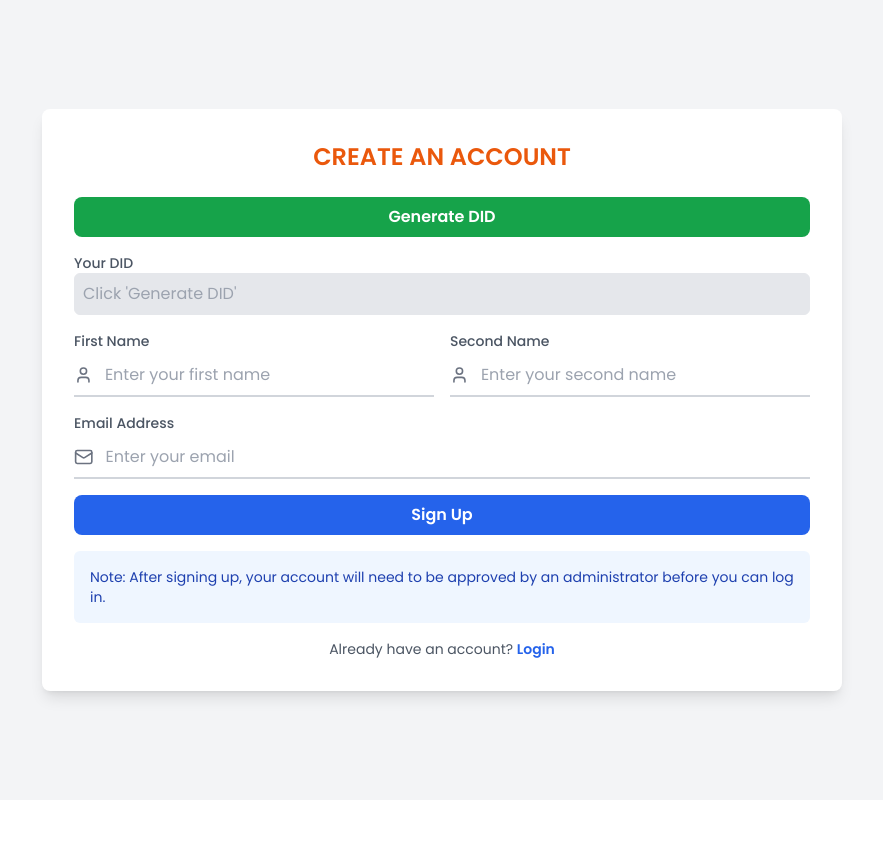
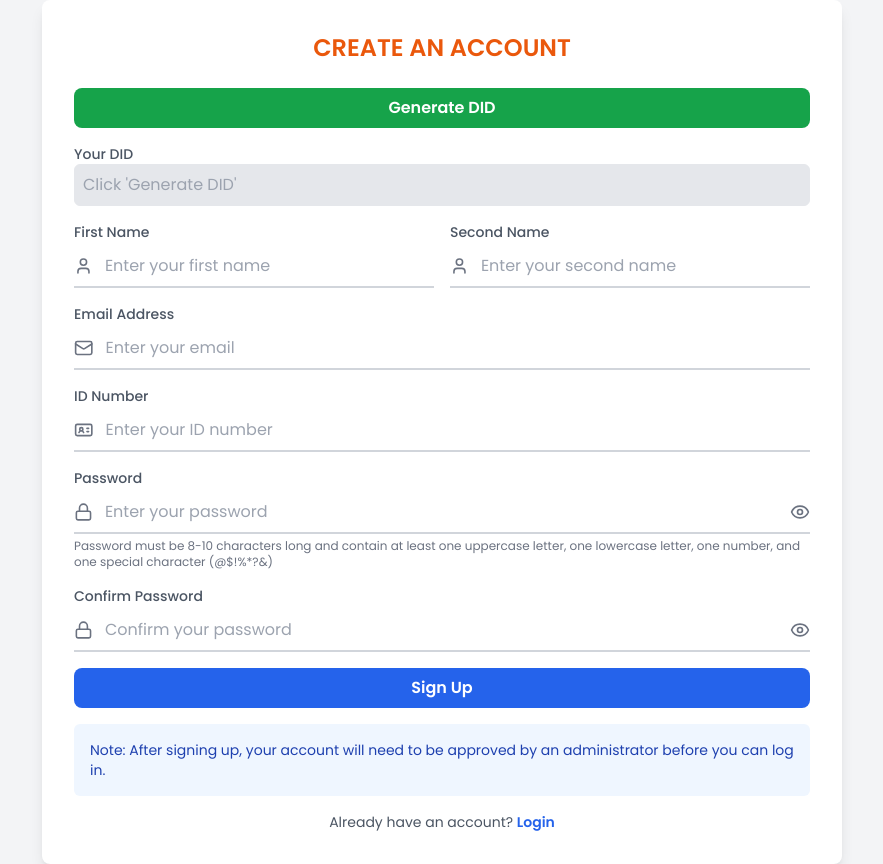
Before and after one commit to Astro-no/DID-Insurance, a React (Create React App) app: page /signup in a window 1280 px wide. Shown: the whole page, without its empty margins (198-1081 px from the left). Before the commit the page ends 800 px from the top, so only its background shows below. Built offline with nearby package versions, Linux system fonts and the light colour scheme.

Commit message:
fix for signup failed error

```diff
--- a/src/authentication/Signup.jsx
+++ b/src/authentication/Signup.jsx
@@ -1,7 +1,7 @@
 import { useState } from "react";
 import { Link, useNavigate } from "react-router-dom";
 import { toast, ToastContainer } from "react-toastify";
-import { Mail, Lock, Eye, EyeClosed, User, IdCard } from "lucide-react";
+import { Mail, Lock, Eye, EyeOff, User, IdCard } from "lucide-react";
 import "react-toastify/dist/ReactToastify.css";
 
 const Signup = () => {
@@ -22,6 +22,19 @@ const Signup = () => {
   const togglePasswordVisibility = () => setPasswordVisible((prev) => !prev);
   const toggleConfirmPasswordVisibility = () => setConfirmPasswordVisible((prev) => !prev);
 
+  // Password validation regex
+  const passwordRegex = /^(?=.*[a-z])(?=.*[A-Z])(?=.*\d)(?=.*[@$!%*?&])[A-Za-z\d@$!%*?&]{8,10}$/;
+
+  const validatePassword = (password) => {
+    if (password.length < 8 || password.length > 10) {
+      return "Password must be between 8 and 10 characters long";
+    }
+    if (!passwordRegex.test(password)) {
+      return "Password must contain at least one uppercase letter, one lowercase letter, one number, and one special character";
+    }
+    return null;
+  };
+
   // Generate a DID
   const generateDID = () => {
     if (didGenerated) return;
@@ -37,6 +50,12 @@ const Signup = () => {
 
     if (!firstName || !secondName || !email || !idNumber || !password || !confirmPassword || !did) {
       toast.error("Please fill in all fields");
+      return;
+    }
+
+    const passwordError = validatePassword(password);
+    if (passwordError) {
+      toast.error(passwordError);
       return;
     }
 
@@ -155,6 +174,74 @@ const Signup = () => {
             </div>
           </div>
 
+          <div className="mb-4">
+            <p className="text-sm font-medium text-gray-600">ID Number</p>
+            <div className="flex items-center border-b-2 border-gray-300 mt-1">
+              <IdCard className="w-5 h-5 text-gray-500" />
+              <input
+                type="text"
+                value={idNumber}
+                onChange={(e) => setIdNumber(e.target.value)}
+                placeholder="Enter your ID number"
+                className="w-full p-2 pl-3 bg-transparent border-none focus:outline-none text-gray-700"
+              />
+            </div>
+          </div>
+
+          <div className="mb-4">
+            <p className="text-sm font-medium text-gray-600">Password</p>
+            <div className="flex items-center border-b-2 border-gray-300 mt-1">
+              <Lock className="w-5 h-5 text-gray-500" />
+              <input
+                type={passwordVisible ? "text" : "password"}
+                value={password}
+                onChange={(e) => setPassword(e.target.value)}
+                placeholder="Enter your password"
+                className="w-full p-2 pl-3 bg-transparent border-none focus:outline-none text-gray-700"
+              />
+              <button
+                type="button"
+                onClick={togglePasswordVisibility}
+                className="focus:outline-none"
+              >
+                {passwordVisible ? (
+                  <EyeOff className="w-5 h-5 text-gray-500" />
+                ) : (
+                  <Eye className="w-5 h-5 text-gray-500" />
+                )}
+              </button>
+            </div>
+            <p className="text-xs text-gray-500 mt-1">
+              Password must be 8-10 characters long and contain at least one uppercase letter,
+              one lowercase letter, one number, and one special character (@$!%*?&)
+            </p>
+          </div>
+
+          <div className="mb-4">
+            <p className="text-sm font-medium text-gray-600">Confirm Password</p>
+            <div className="flex items-center border-b-2 border-gray-300 mt-1">
+              <Lock className="w-5 h-5 text-gray-500" />
+              <input
+                type={confirmPasswordVisible ? "text" : "password"}
+                value={confirmPassword}
+                onChange={(e) => setConfirmPassword(e.target.value)}
+                placeholder="Confirm your password"
+                className="w-full p-2 pl-3 bg-transparent border-none focus:outline-none text-gray-700"
+              />
+              <button
+                type="button"
+                onClick={toggleConfirmPasswordVisibility}
+                className="focus:outline-none"
+              >
+                {confirmPasswordVisible ? (
+                  <EyeOff className="w-5 h-5 text-gray-500" />
+                ) : (
+                  <Eye className="w-5 h-5 text-gray-500" />
+                )}
+              </button>
+            </div>
+          </div>
+
           <button
             type="submit"
             disabled={loading}
```
Also changed, not shown: 1 other file (tests, documents, lock files or other folders).
